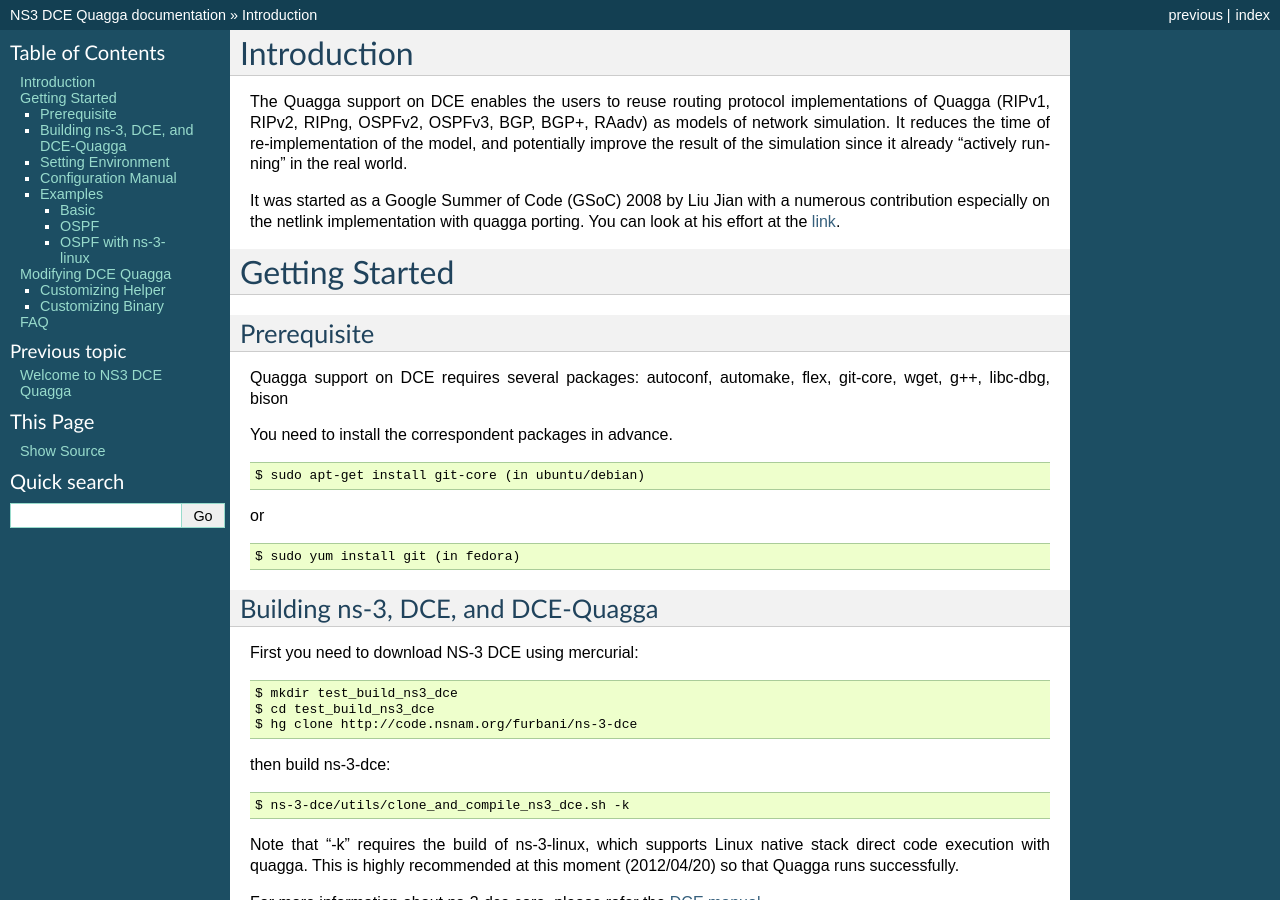
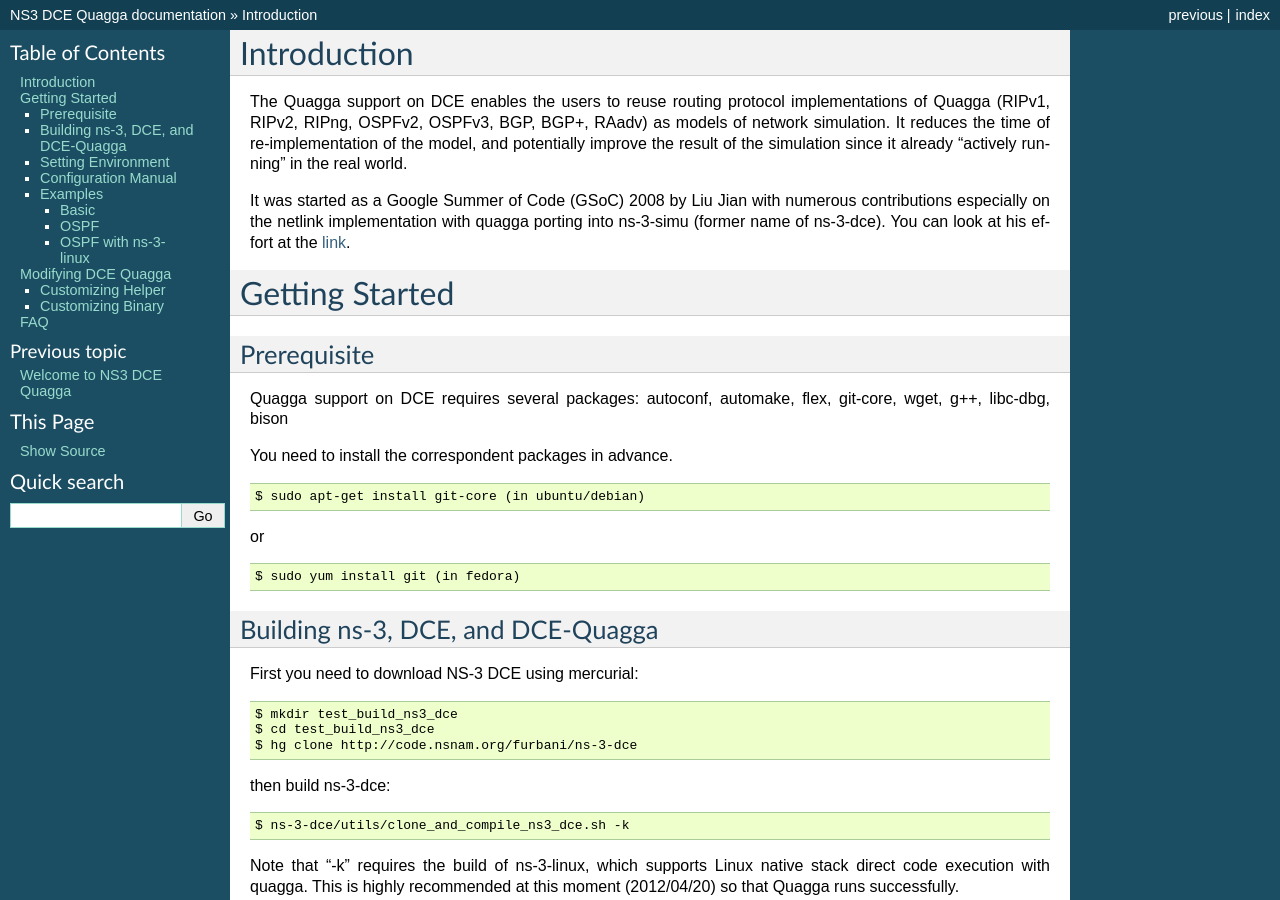
Before and after one commit to direct-code-execution/ns-3-dce-quagga, a Sphinx documentation site: the page built from doc/source/getting-started.rst, in a window 1280 px wide and 900 px high. Built offline with Sphinx 7.4.7, drawn with Linux system fonts in a browser that asks for light colours; pages that are not in the unit, such as notebooks, are missing from menus.

Commit message:
fix typos

```diff
--- a/doc/source/getting-started.rst
+++ b/doc/source/getting-started.rst
@@ -8,8 +8,9 @@
 the simulation since it already "actively running" in the real world.
 
 It was started as a Google Summer of Code (GSoC) 2008 by Liu Jian with
-a numerous contribution especially on the netlink implementation with
-quagga porting. You can look at his effort at the `link
+numerous contributions especially on the netlink implementation with
+quagga porting into ns-3-simu (former name of ns-3-dce). You can look
+at his effort at the `link
 <https://www.nsnam.org/wiki/index.php/Real_World_Application_Integration>`_.
 
 
```
